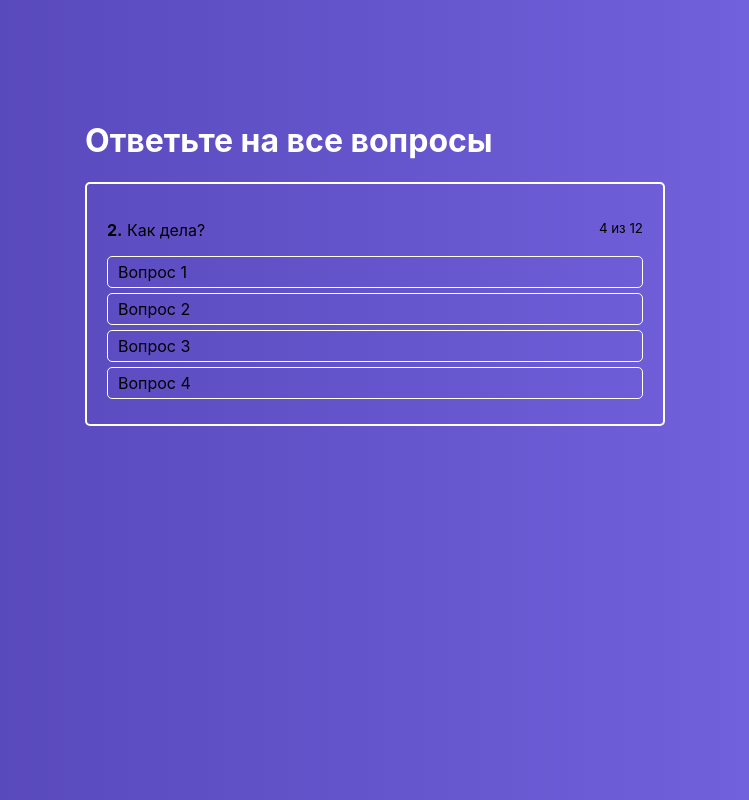
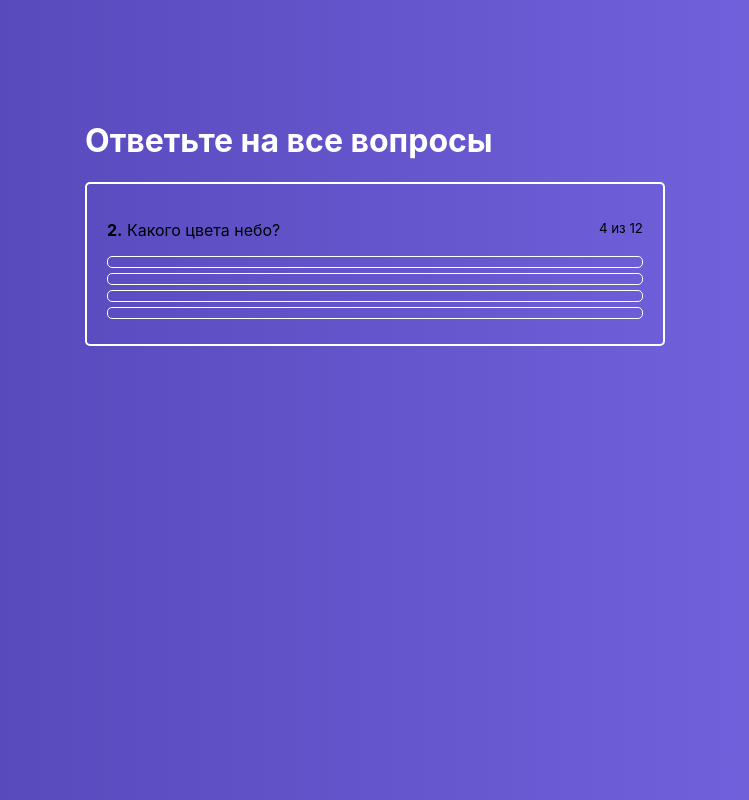
Before and after one commit to sergey87chuvasov/react-project-8, a React (Create React App) app: page / in a window 1280 px wide. Shown: the whole page, without its empty margins (265-1014 px from the left). Built offline with nearby package versions, Linux system fonts and the light colour scheme; the HTML template or start-up script is replaced by a standard one.

Commit message:
click processing

```diff
--- a/src/components/ActiveQuiz/ActiveQuiz.js
+++ b/src/components/ActiveQuiz/ActiveQuiz.js
@@ -7,11 +7,11 @@
     <div className={classes.ActiveQuiz}>
       <p className={classes.Question}>
         <span>
-          <strong>2.</strong>&nbsp;Как дела?
+          <strong>2.</strong>&nbsp;{props.question}
         </span>
         <small> 4 из 12</small>
       </p>
-      <AnswerList answers={props.answers} />
+      <AnswerList answers={props.answers} onAnswerClick={props.onAnswerClick} />
     </div>
   );
 };
--- a/src/components/ActiveQuiz/AnswersList/AnswerItem/AnswerItem.js
+++ b/src/components/ActiveQuiz/AnswersList/AnswerItem/AnswerItem.js
@@ -2,7 +2,12 @@
 import classes from './AnswerItem.module.css';
 
 const AnswerItem = (props) => {
-  return <li className={classes.AnswerItem}>{props.answer.text}</li>;
+  return (
+    <li
+      className={classes.AnswerItem}
+      onClick={() => props.onAnswerClick(props.answer.id)}
+    ></li>
+  );
 };
 
 export default AnswerItem;
--- a/src/components/ActiveQuiz/AnswersList/AnswersList.js
+++ b/src/components/ActiveQuiz/AnswersList/AnswersList.js
@@ -7,7 +7,13 @@
     <ul className={classes.AnswerList}>
       {/*get from props array with answers to the question */}
       {props.answers.map((answer, index) => {
-        return <AnswerItem key={index} answer={answer} />;
+        return (
+          <AnswerItem
+            key={index}
+            answer={answer}
+            onAnswerClick={props.onAnswerClick}
+          />
+        );
       })}
     </ul>
   );
--- a/src/containers/Quiz/Quiz.js
+++ b/src/containers/Quiz/Quiz.js
@@ -6,14 +6,20 @@
   state = {
     quiz: [
       {
+        question: 'Какого цвета небо?',
+        rightAnswerId: 2,
         answers: [
-          { text: 'Вопрос 1' },
-          { text: 'Вопрос 2' },
-          { text: 'Вопрос 3' },
-          { text: 'Вопрос 4' },
+          { text: 'Черный', id: 1 },
+          { text: 'Синий', id: 2 },
+          { text: 'Красный', id: 3 },
+          { text: 'Зеленый', id: 4 },
         ],
       },
     ],
+  };
+
+  onAnswerClickHandler = (answerId) => {
+    console.log('Answer Id: ', answerId);
   };
 
   render() {
@@ -21,7 +27,11 @@
       <div className={classes.Quiz}>
         <div className={classes.QuizWrapper}>
           <h1>Ответьте на все вопросы</h1>
-          <ActiveQuiz answers={this.state.quiz[0].answers} />
+          <ActiveQuiz
+            answers={this.state.quiz[0].answers}
+            question={this.state.quiz[0].question}
+            onAnswerClick={this.onAnswerClickHandler}
+          />
         </div>
       </div>
     );
```
